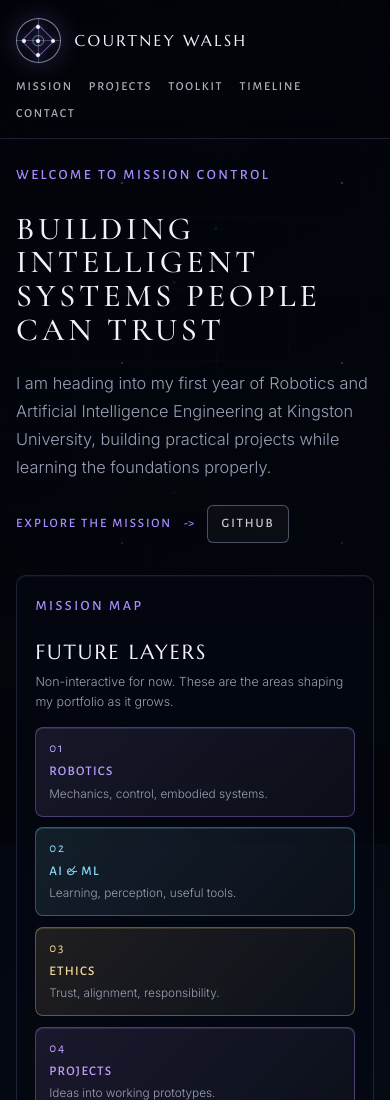
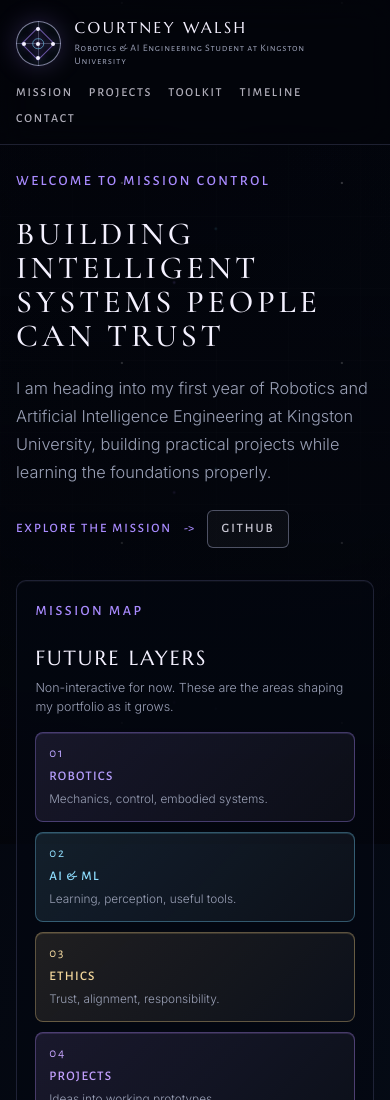
Before and after one commit to CTMW13/CTMW13.github.io, a plain HTML site: page index.html in a window 390 px wide. Shown: the top 1100 px of the page. Drawn offline with nearby package versions, Linux system fonts and the light colour scheme.

Commit message:
Expand README and restore mobile header subtitle

```diff
--- a/styles.css
+++ b/styles.css
@@ -817,7 +817,11 @@ p {
 
 @media (max-width: 520px) {
     .brand small {
-        display: none;
+        display: block;
+        max-width: 240px;
+        font-size: 0.62rem;
+        line-height: 1.35;
+        letter-spacing: 0.08em;
     }
 
     .nav-links a {
```
Also changed, not shown: 1 other file.
